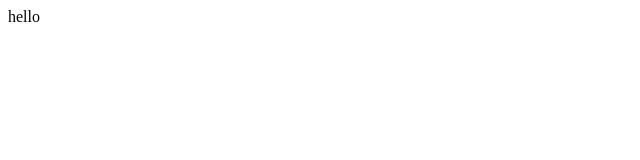
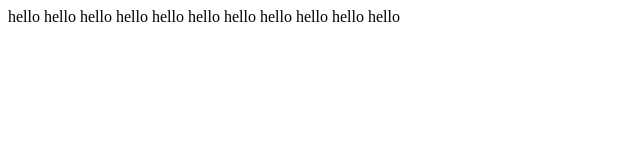
Before and after one commit to matarse/education, a plain HTML site: page index.html in a window 1280 px wide. Shown: the whole page, without its empty margins (0-640 px from the left). Drawn offline with Linux system fonts and the light colour scheme.

Commit message:
comment2

```diff
--- a/index.html
+++ b/index.html
@@ -8,5 +8,15 @@
     </head>
     <body>
        hello
+       hello
+       hello
+       hello
+       hello
+       hello
+       hello
+       hello
+       hello
+       hello
+       hello
     </body>
     </html>
```
